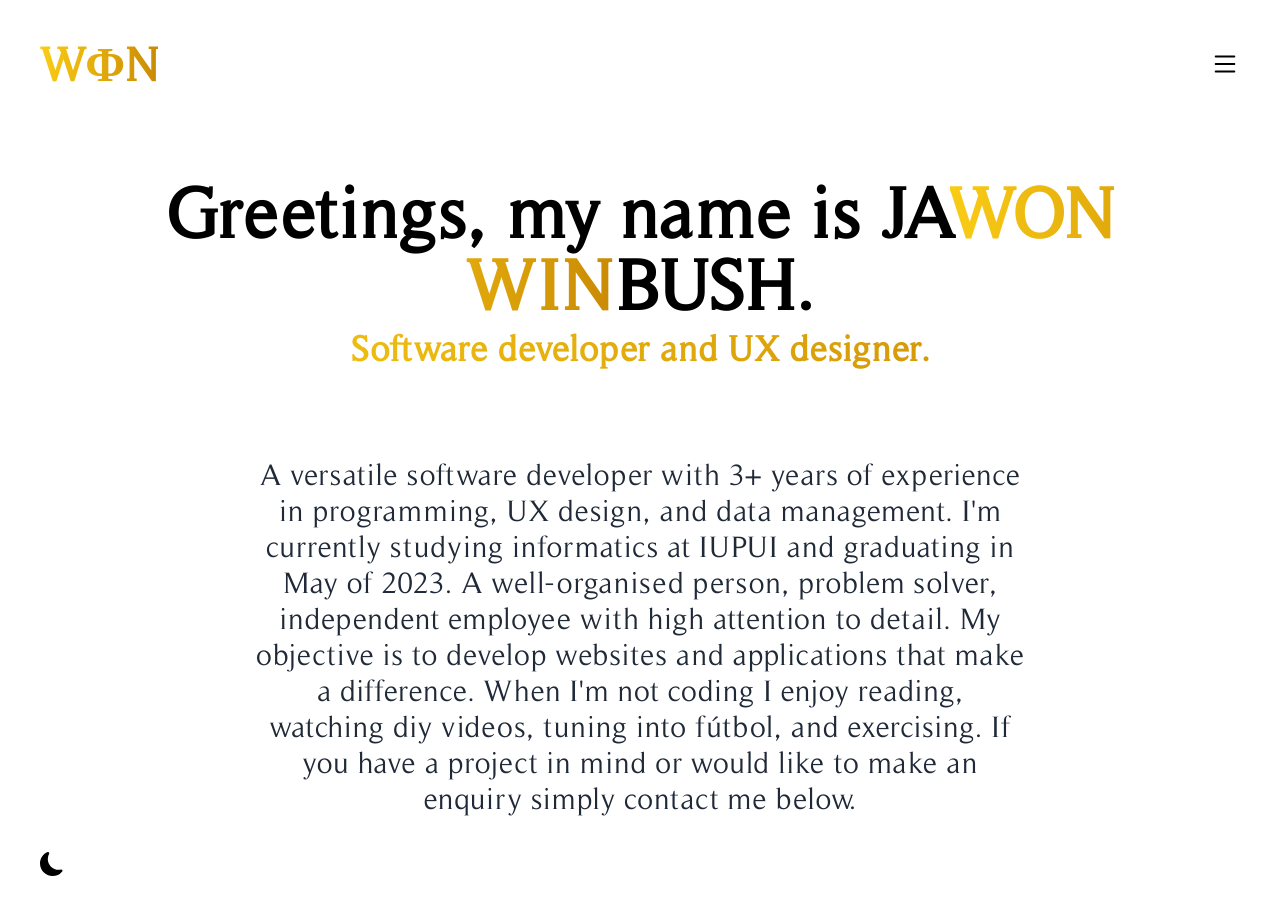
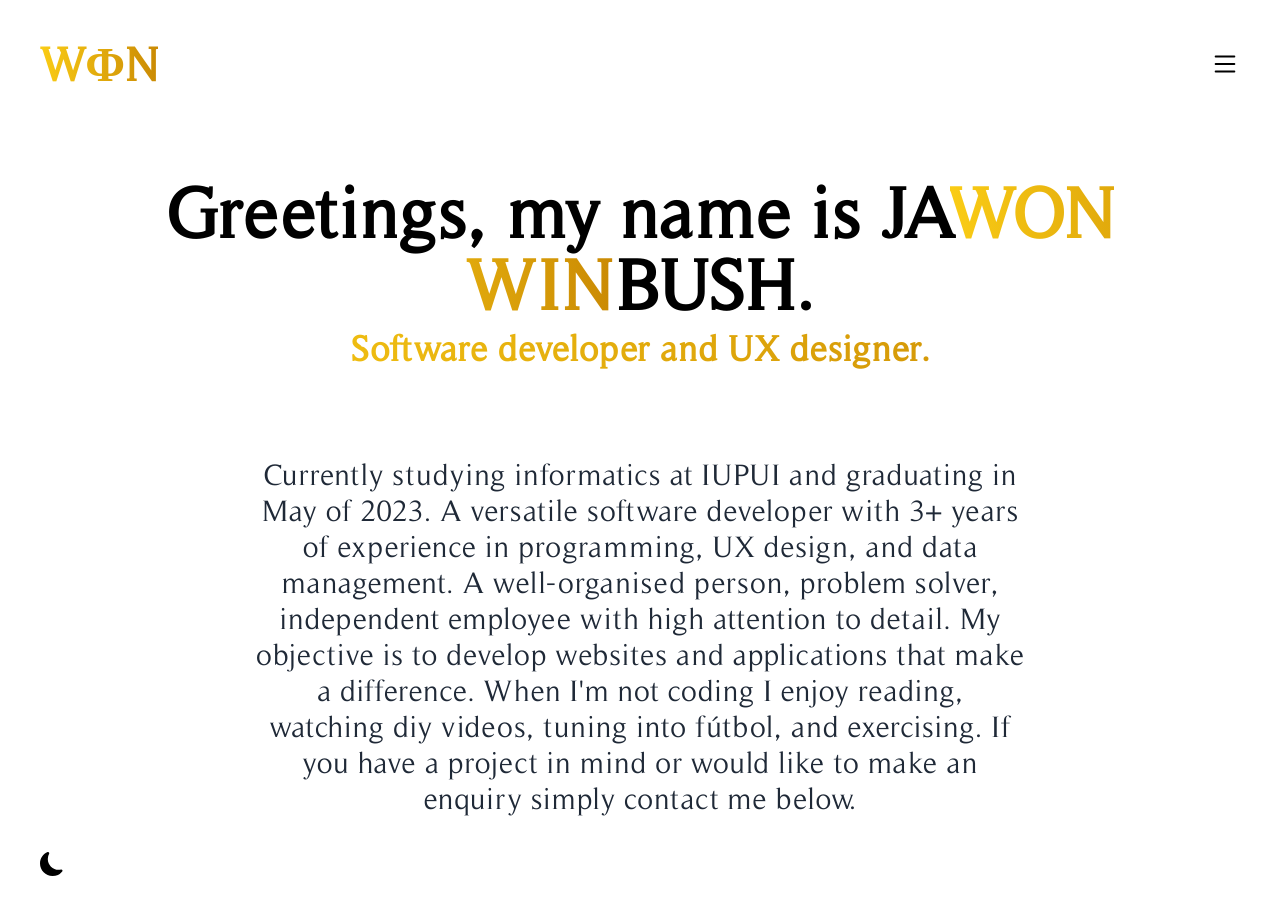
Before and after one commit to jwinbush/portfolio2023, a Next.js app: page / in a window 1280 px wide. Shown: the top 914 px of the page. Built offline with nearby package versions, Linux system fonts and the light colour scheme.

Commit message:
Update index.js

```diff
--- a/pages/index.js
+++ b/pages/index.js
@@ -107,8 +107,8 @@ export default function Home() {
 
             <div className="content md:justify-between justify-center flex pt-10">
               <p className=" text-gray-800 dark:text-gray-200 max-w-md md:max-w-3xl mx-auto text-lg whitespace-pre-line	md:text-3xl font-light mt-4 md:mt-10 ">
+              Currently studying informatics at IUPUI and graduating in May of 2023.
               A versatile software developer with 3+ years of experience in programming, UX design, and data management.
-              I'm currently studying informatics at IUPUI and graduating in May of 2023.
               A well-organised person, problem solver, independent employee with high attention to detail. My objective is to develop websites and applications that make a difference.
               When I'm not coding I enjoy reading, watching diy videos, tuning into fútbol, and exercising.
               If you have a project in mind or would like to make an enquiry simply contact me below.
```
